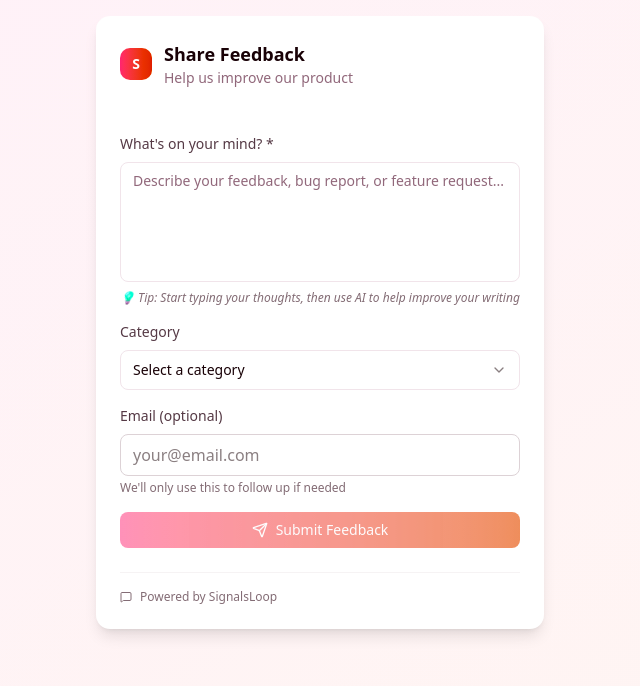
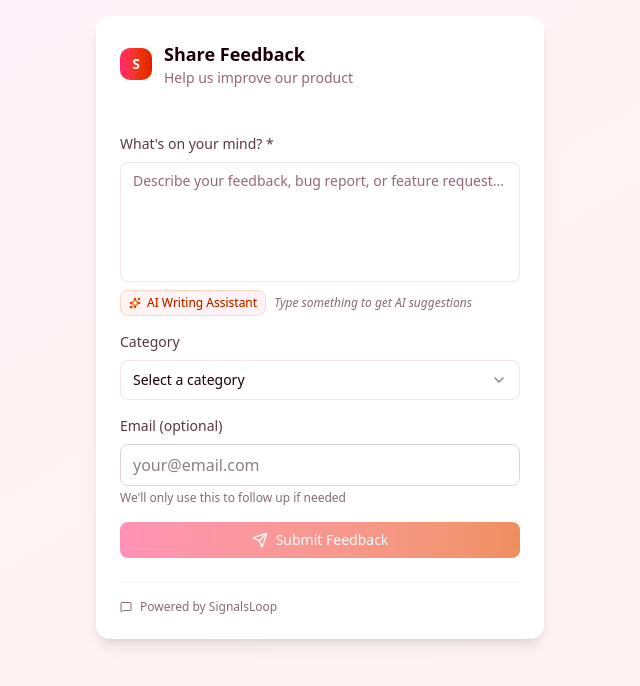
Before and after one commit to sairevanth-zz/signalsloop, a Next.js app: page /1/widget in a window 1280 px wide. Shown: the top 686 px of the page, without its empty margins (320-960 px from the left). Built offline with nearby package versions, Linux system fonts and the light colour scheme.

Commit message:
UX: Make AI Writing Assistant always visible with prominent badge to encourage usage

```diff
--- a/src/components/AIWritingAssistant.tsx
+++ b/src/components/AIWritingAssistant.tsx
@@ -79,6 +79,17 @@ export default function AIWritingAssistant({
 
   return (
     <div className="space-y-2">
+      {/* AI Badge - Always Visible */}
+      <div className="flex items-center gap-2 mb-2">
+        <div className="flex items-center gap-1.5 px-2 py-1 bg-gradient-to-r from-purple-50 to-blue-50 border border-purple-200 rounded-md">
+          <Sparkles className="h-3 w-3 text-purple-600" />
+          <span className="text-xs font-medium text-purple-700">AI Writing Assistant</span>
+        </div>
+        {!currentText.trim() && (
+          <span className="text-xs text-gray-500 italic">Type something to get AI suggestions</span>
+        )}
+      </div>
+
       {/* Quick Actions */}
       {currentText.trim() && !suggestions.length && (
         <div className="flex flex-wrap gap-2">
@@ -177,13 +188,6 @@ export default function AIWritingAssistant({
           </CardContent>
         </Card>
       )}
-
-      {/* Placeholder helper text */}
-      {!currentText.trim() && (
-        <p className="text-xs text-gray-500 italic">
-          💡 Tip: Start typing your thoughts, then use AI to help improve your writing
-        </p>
-      )}
     </div>
   );
 }
```
